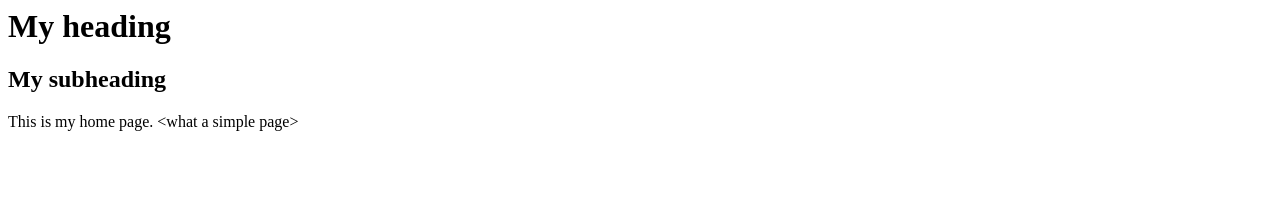
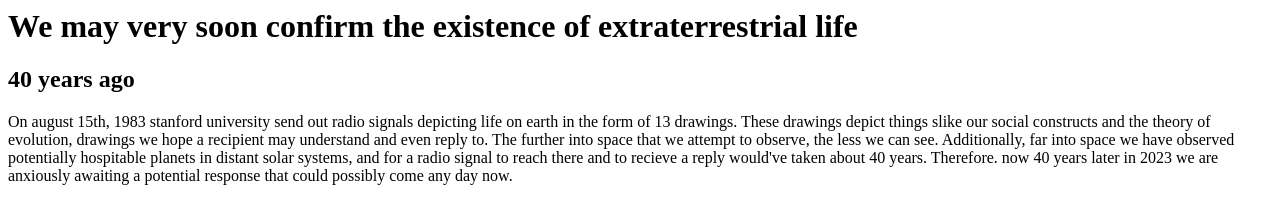
Before and after one commit to NajeraChris/lab-2-fall-2023, a plain HTML site: page index.html in a window 1280 px wide. Drawn offline with Linux system fonts and the light colour scheme.

Commit message:
Space exploration lab 2

```diff
--- a/index.html
+++ b/index.html
@@ -1,20 +1,22 @@
 <html>
     <head>
         <title>
-            My home page
+            Hope For a Cosmic Sign
         </title>
     </head>
     <meta charset="utf-8">
     <html lang="en">
     <body>
         <h1>
-            My heading
+            We may very soon confirm the existence of extraterrestrial life
         </h1>
         <h2>
-            My subheading
+            40 years ago
         </h2>
         <p>
-            This is my home page.  &#60;what a simple page&#62;
+            On august 15th, 1983 stanford university send out radio signals depicting life on earth in the form of 13 drawings. These drawings depict things slike our social constructs and the theory of evolution, drawings we hope a recipient may understand and even reply to. The further into space
+            that we attempt to observe, the less we can see. Additionally, far into space we have observed potentially hospitable planets in distant solar systems, and for a radio signal to reach there and to recieve a reply would've taken about 40 years. Therefore. now 40 years later in 2023 we are
+            anxiously awaiting a potential response that could possibly come any day now.
         </p>
 
     </body>
```
